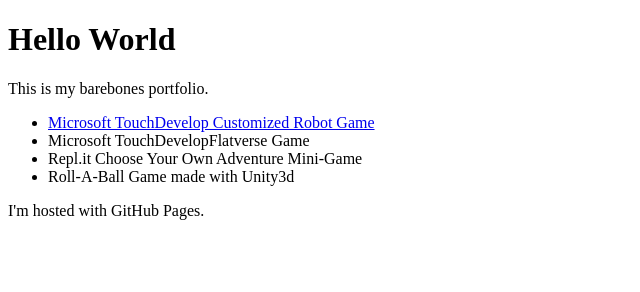
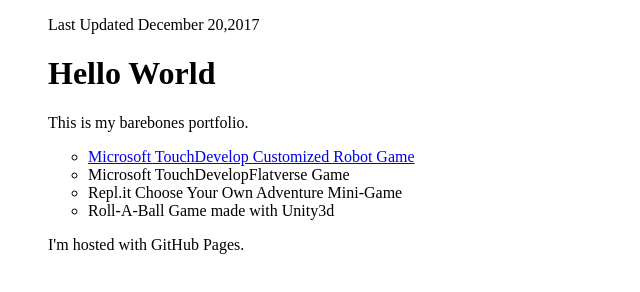
Before and after one commit to D1HARDIE/D1HARDIE.github.io, a plain HTML site: page index.html in a window 1280 px wide. Shown: the whole page, without its empty margins (0-640 px from the left). Drawn offline with Linux system fonts and the light colour scheme.

Commit message:
first commit of index.html file

```diff
--- a/index.html
+++ b/index.html
@@ -1,6 +1,8 @@
 <!DOCTYPE html>
 <html>
 <body>
+<ul>
+<hl>Last Updated December 20,2017</hl>
 <h1>Hello World</h1>
 <p>This is my barebones portfolio.</p>
 <ul>
```
